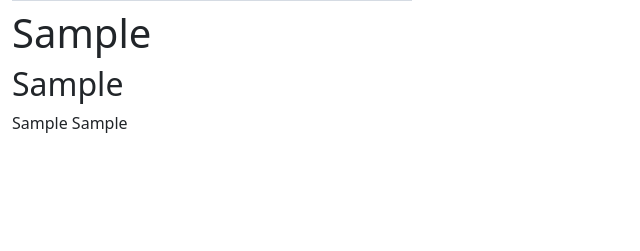
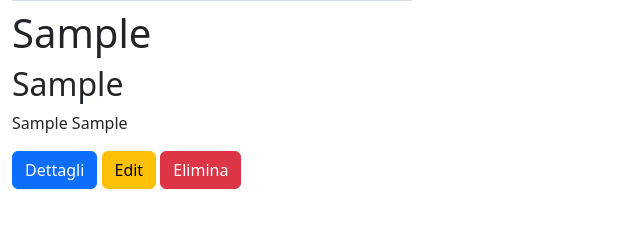
Before and after one commit to dama-p/BE-S1-L5, a PHP site: page /dettagli.php?id=1 in a window 1280 px wide. Shown: the part 299-550 px from the top of the page, without its empty margins (0-640 px from the left). Run offline with PHP 8.4, Linux system fonts and the light colour scheme; tables that the repository leaves empty or names only in its code hold one stand-in row (values such as "Sample post"); grey boxes marked "Sample" are stand-in pictures.

Commit message:
Added buttons on details

```diff
--- a/dettagli.php
+++ b/dettagli.php
@@ -15,6 +15,10 @@ include __DIR__ . '/includes/initial.php';
     <h1><?= $row['titolo'] ?></h1>
     <h2><?= $row['autore'] ?></h2>
     <p><?= $row['anno_pubblicazione']  . " " .  $row['genere'] ?></p>
+    <a href="/FSD%20IFOA/BE-S1-L5/dettagli.php?id=<?= $row['id'] ?>" class="btn btn-primary">Dettagli</a>
+    <a href="/FSD%20IFOA/BE-S1-L5/edit.php?id=<?= $row['id'] ?>" class="btn btn-warning">Edit</a>
+                <a href="/FSD%20IFOA/BE-S1-L5/elimina.php?id=<?= $row['id'] ?>" class="btn btn-danger">Elimina</a>
+
 
 
     <div>
```
